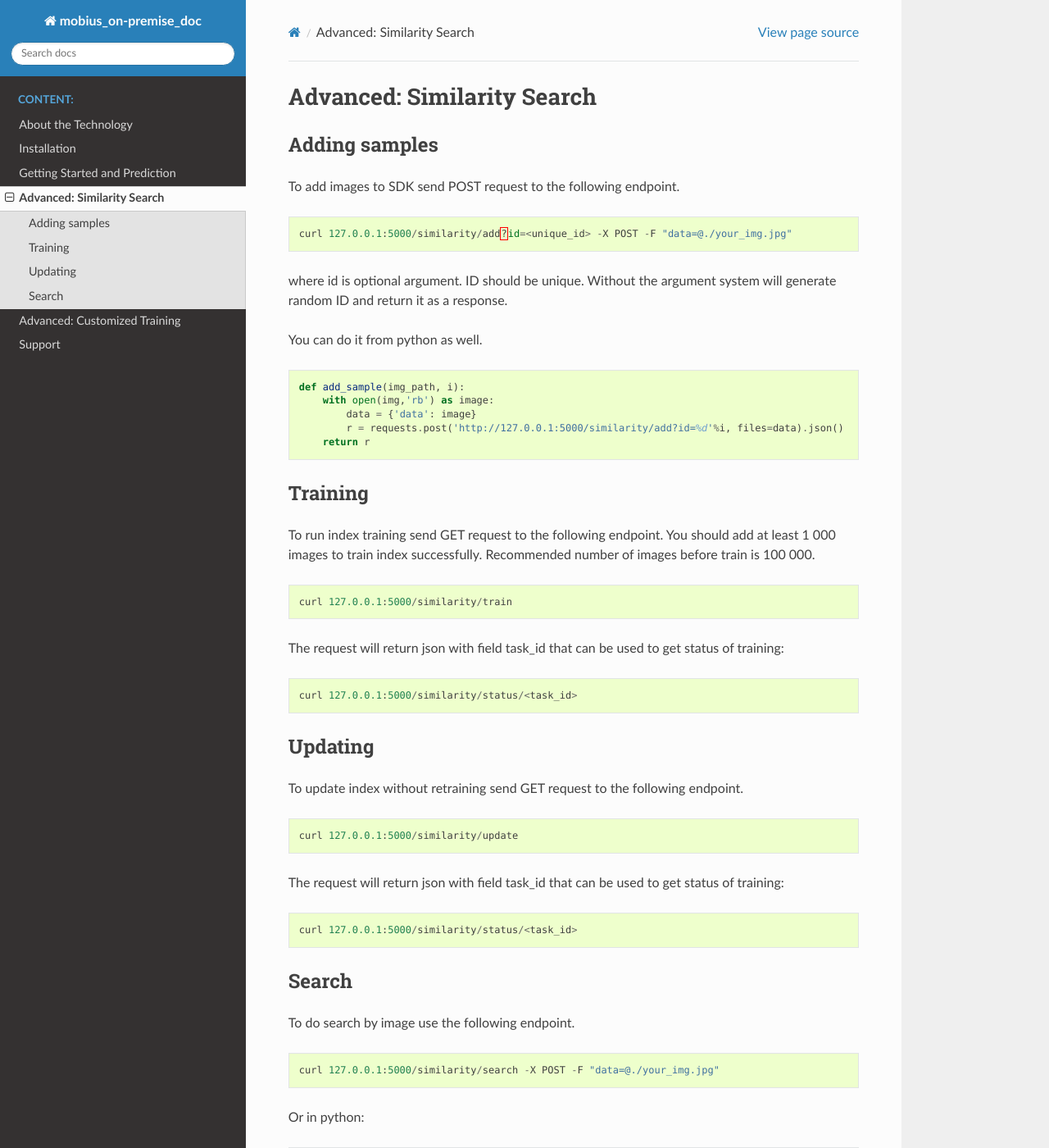
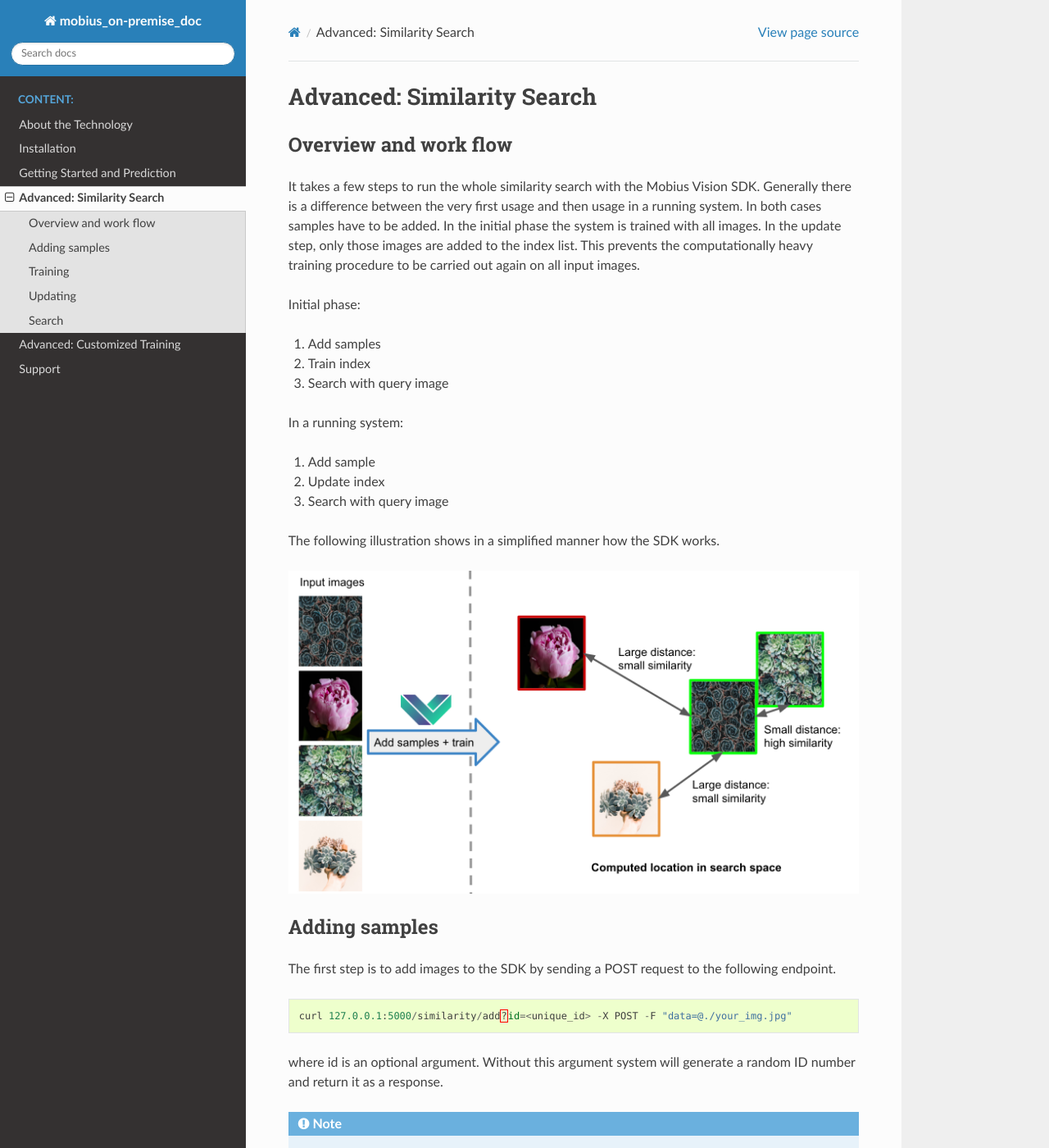
Before and after one commit to rumlingd/mobius_on-premise_doc, a Sphinx documentation site: the page built from source/similarity-search.rst, in a window 1280 px wide and 1400 px high. Shown: the whole window at 82% size. Built offline with Sphinx 7.4.7 and the Read the Docs theme 2.0.0, drawn with Linux system fonts in a browser that asks for light colours; formulas are drawn with MathJax 3; some of the changed text lies outside the part shown.

Commit message:
add overview and improve add images section

```diff
--- a/source/similarity-search.rst
+++ b/source/similarity-search.rst
@@ -1,25 +1,53 @@
 Advanced: Similarity Search
 =================================
 
+Overview and work flow
+------------------------
+It takes a few steps to run the whole similarity search with the Mobius Vision SDK.
+Generally there is a difference between the very first usage and then usage in a running system.
+In both cases samples have to be added. In the initial phase the system is trained with all images.
+In the update step, only those images are added to the index list. This prevents the computationally heavy training procedure to be carried out again on all input images.
+
+Initial phase:
+
+#. Add samples
+#. Train index
+#. Search with query image
+
+In a running system:
+
+#. Add sample
+#. Update index
+#. Search with query image
+
+The following illustration shows in a simplified manner how the SDK works.
+
+.. image::
+  data/similarity_search.png
+  :align: left
 
 Adding samples
 --------------
 
-To add images to SDK send POST request to the following endpoint.
+The first step is to add images to the SDK by sending a POST request to the following endpoint.
 ::
 
   curl 127.0.0.1:5000/similarity/add?id=<unique_id> -X POST -F "data=@./your_img.jpg"
 
-where id is optional argument. ID should be unique. Without the argument system will generate random ID and return it as a response.
+where id is an optional argument. Without this argument system will generate a random ID number and return it as a response.
 
-You can do it from python as well.
+.. note::
+
+  The ID numbers for sample images should be unique since it's used internally to identify the images. We recommend either using numbers or a combination of numbers and letters. It should be passed as a sting.
+
+You can add samples from python as well.
 ::
 
-  def add_sample(img_path, i):
-      with open(img,'rb') as image:
-          data = {'data': image}
-          r = requests.post('http://127.0.0.1:5000/similarity/add?id=%d'%i, files=data).json()
-      return r
+  def add_sample(img_path, ID):
+    with open(img_path, 'rb') as image:
+        data = {'data': image}
+        r = requests.post('http://127.0.0.1:5000/similarity/add?id=%s' % ID, files=data).json()
+    return r
 
 Training
 ------------
```
Also changed, not shown: source/data/similarity_search.png (added).
